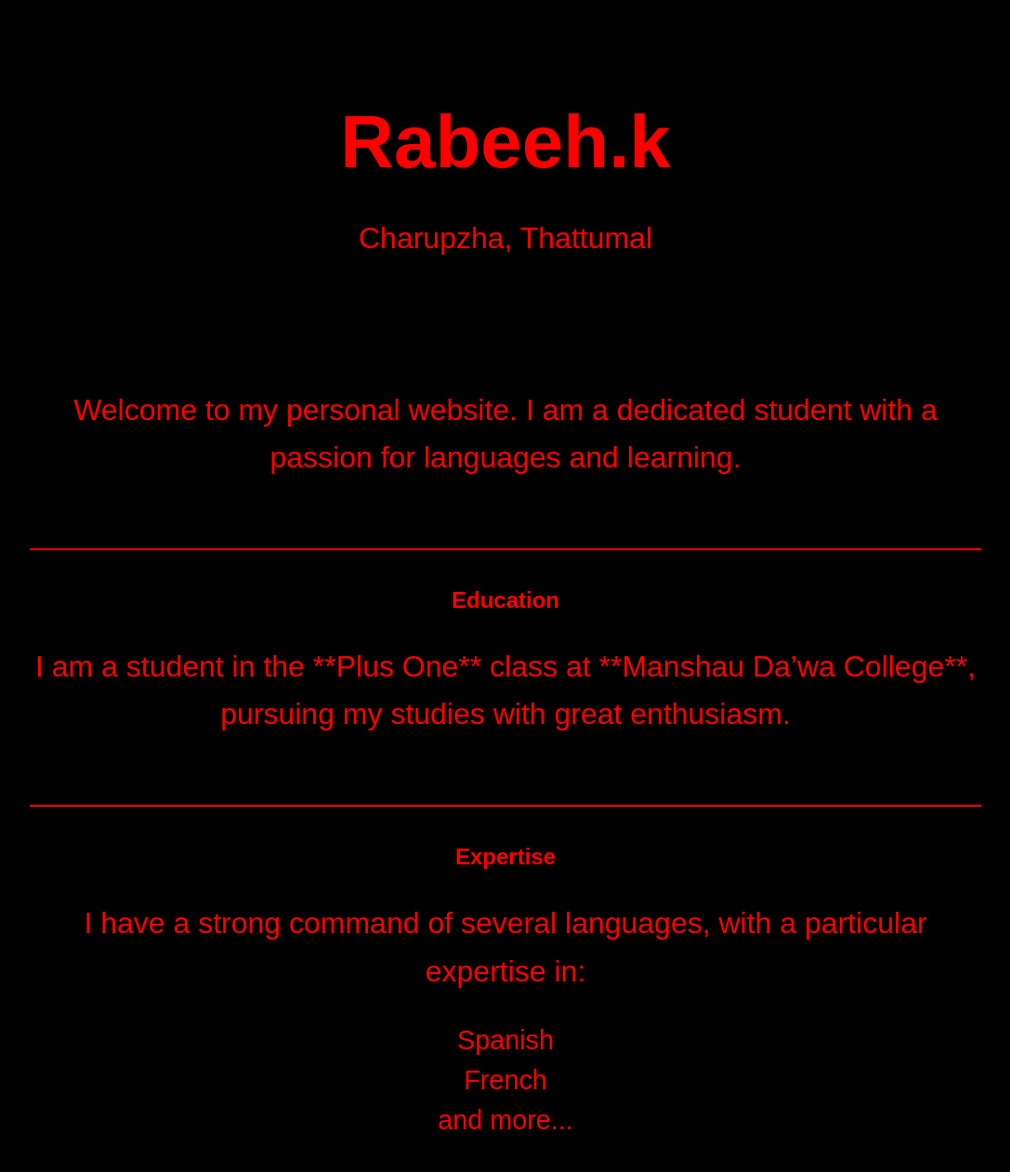
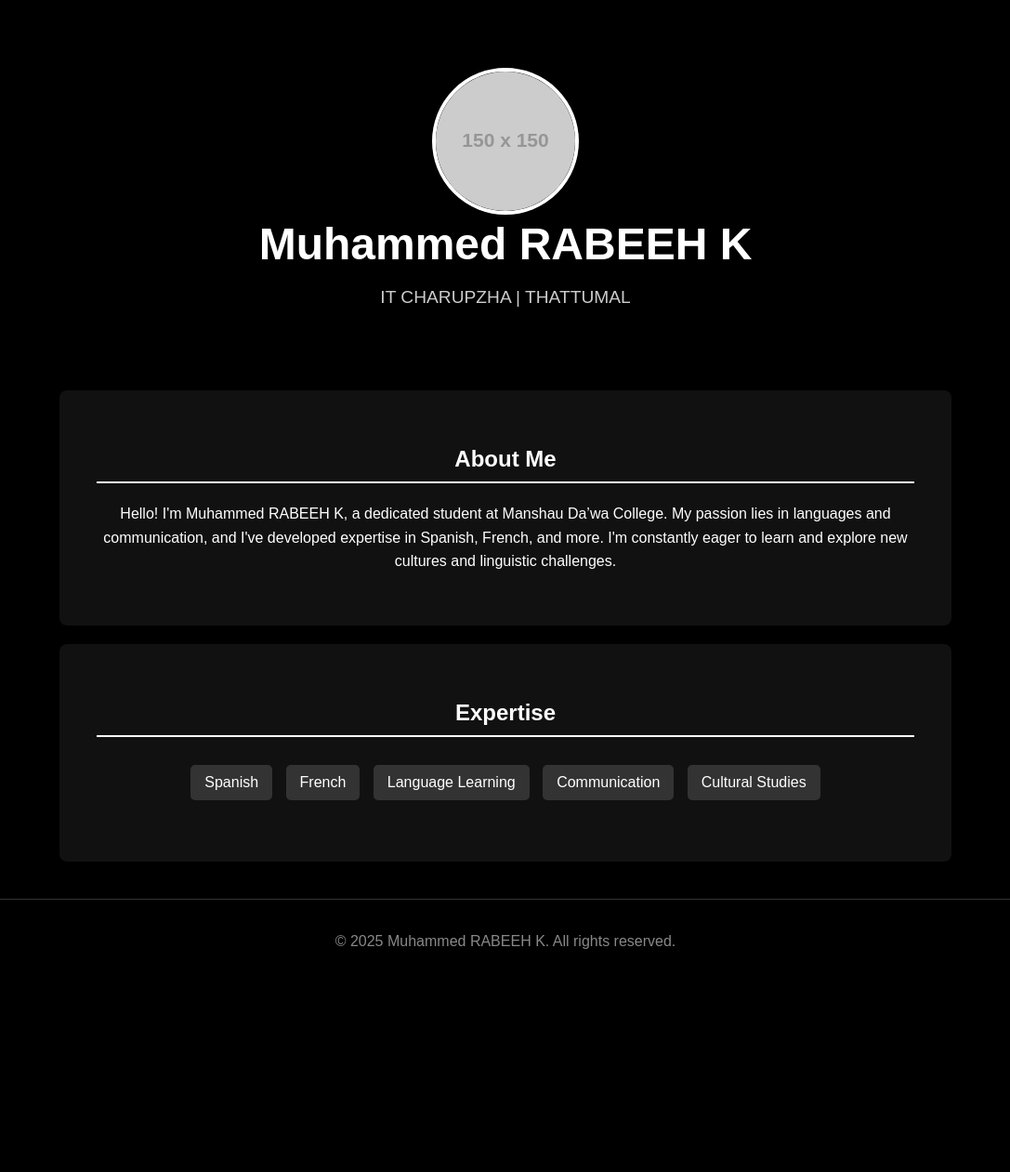
Before and after one commit to rabeeh777k/Business-website-, a plain HTML site: page index.html in a window 1280 px wide. Shown: the part 17-1278 px from the top of the page at 93% size, without its empty margins (96-1183 px from the left). After the commit the page ends 1075 px from the top, so only its background shows below. Drawn offline with Linux system fonts and the light colour scheme; placeholder pictures from the web are drawn by us.

Commit message:
Update index.html

```diff
--- a/index.html
+++ b/index.html
@@ -3,68 +3,76 @@
 <head>
     <meta charset="UTF-8">
     <meta name="viewport" content="width=device-width, initial-scale=1.0">
-    <title>Rabeeh.k - Personal Website</title>
+    <title>Muhammed RABEEH K - Personal Website</title>
     <style>
         body {
-            background-color: black;
-            color: red;
-            font-family: Arial, sans-serif;
+            font-family: 'Arial', sans-serif;
             margin: 0;
+            padding: 0;
+            background-color: #000; /* Black background */
+            color: #fff; /* White text */
+        }
+        .container {
+            max-width: 960px;
+            margin: 0 auto;
+            padding: 20px;
+        }
+        header {
+            text-align: center;
+            padding: 50px 0;
+        }
+        header h1 {
+            font-size: 3em;
+            margin: 0;
+            color: #fff;
+        }
+        header p {
+            font-size: 1.2em;
+            color: #ccc;
+        }
+        .profile-picture {
+            border-radius: 50%;
+            width: 150px;
+            height: 150px;
+            object-fit: cover;
+            border: 4px solid #fff;
+            margin-top: 20px;
+        }
+        .about-me, .skills {
+            background-color: #111; /* Slightly lighter black for sections */
+            padding: 40px;
+            margin-top: 20px;
+            border-radius: 8px;
+        }
+        h2 {
+            text-align: center;
+            color: #fff;
+            border-bottom: 2px solid #fff;
+            padding-bottom: 10px;
+        }
+        .about-me p {
+            line-height: 1.6;
+            text-align: center;
+        }
+        .skills ul {
+            list-style-type: none;
             padding: 0;
             text-align: center;
         }
-
-        .container {
-            width: 80%;
-            margin: 0 auto;
-            padding: 20px;
+        .skills li {
+            background-color: #333;
+            color: #fff;
+            padding: 10px 15px;
+            margin: 10px 5px;
+            display: inline-block;
+            border-radius: 5px;
         }
-
-        header {
-            padding: 50px 0;
-        }
-
-        h1 {
-            font-size: 5em;
-            margin-bottom: 10px;
-        }
-
-        p {
-            font-size: 2em;
-            line-height: 1.6;
-        }
-
-        .profile-section {
+        footer {
+            text-align: center;
             padding: 20px 0;
-        }
-
-        .education-section {
-            padding: 20px 0;
-            border-top: 2px solid red;
             margin-top: 20px;
-        }
-
-        .skills-section {
-            padding: 20px 0;
-            border-top: 2px solid red;
-            margin-top: 20px;
-        }
-
-        ul {
-            list-style-type: none;
-            padding: 0;
-        }
-
-        li {
-            font-size: 1.8em;
-            margin: 10px 0;
-        }
-
-        footer {
-            margin-top: 50px;
-            padding: 20px 0;
-            border-top: 2px solid red;
-            font-size: 1.5em;
+            border-top: 1px solid #333;
+            color: #888;
         }
     </style>
 </head>
@@ -72,33 +80,33 @@
 
     <div class="container">
         <header>
-            <h1>Rabeeh.k</h1>
-            <p>Charupzha, Thattumal</p>
+            <img src="https://via.placeholder.com/150" alt="Muhammed RABEEH K" class="profile-picture">
+            <h1>Muhammed RABEEH K</h1>
+            <p>IT CHARUPZHA | THATTUMAL</p>
         </header>
 
-        <section class="profile-section">
-            <p>Welcome to my personal website. I am a dedicated student with a passion for languages and learning.</p>
+        <section class="about-me">
+            <h2>About Me</h2>
+            <p>
+                Hello! I'm Muhammed RABEEH K, a dedicated student at Manshau Da’wa College. My passion lies in languages and communication, and I've developed expertise in Spanish, French, and more. I'm constantly eager to learn and explore new cultures and linguistic challenges.
+            </p>
         </section>
 
-        <section class="education-section">
-            <h2>Education</h2>
-            <p>I am a student in the **Plus One** class at **Manshau Da’wa College**, pursuing my studies with great enthusiasm.</p>
-        </section>
-
-        <section class="skills-section">
+        <section class="skills">
             <h2>Expertise</h2>
-            <p>I have a strong command of several languages, with a particular expertise in:</p>
             <ul>
                 <li>Spanish</li>
                 <li>French</li>
-                <li>and more...</li>
+                <li>Language Learning</li>
+                <li>Communication</li>
+                <li>Cultural Studies</li>
             </ul>
         </section>
     </div>
 
     <footer>
-        <p>&copy; 2025 Rabeeh.k. All Rights Reserved.</p>
+        <p>&copy; 2025 Muhammed RABEEH K. All rights reserved.</p>
     </footer>
 
 </body>
-  </html>
+</html>
```
